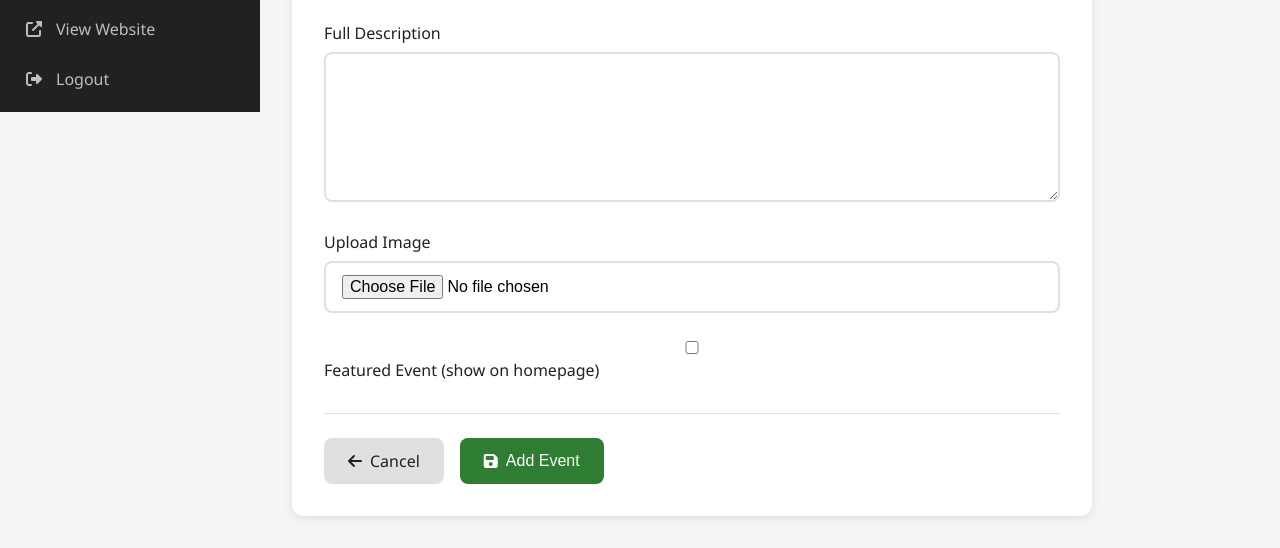
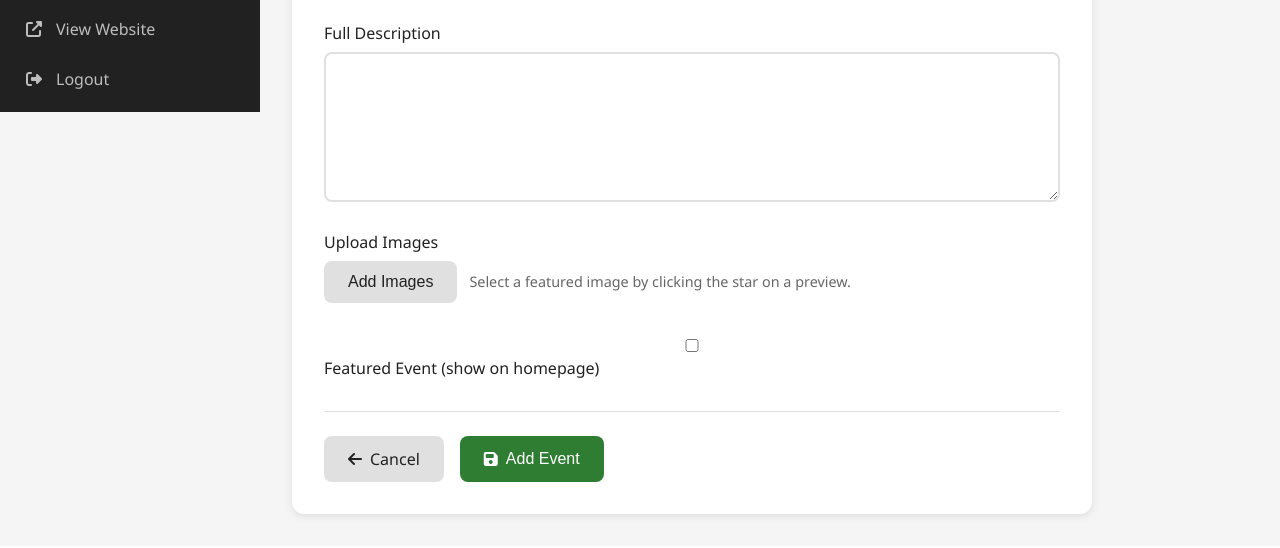
Before and after one commit to HotokeZ/SE-Final-Project-Liliw-Tourism, a Flask app: page /admin/events/add in a window 1280 px wide. Shown: the part 688-1236 px from the top of the page. After the commit the page ends 1209 px from the top, so only its background shows below. Run offline with Flask 2, Linux system fonts and the light colour scheme; the visitor is signed in with stand-in values (Sample User, id 1); some libraries are stand-ins or nearby versions.

Commit message:
Admin/events: replace simple image input with product-style image uploader (preview, featured, multiple)

```diff
--- a/templates/admin/event-form.html
+++ b/templates/admin/event-form.html
@@ -83,13 +83,24 @@
                 </div>
 
                 <div class="form-group">
-                    <label for="image">{{ 'Change' if event else 'Upload' }} Image</label>
-                    <input type="file" id="image" name="image" accept="image/*">
-                    {% if event and event.image_url %}
-                    <div style="margin-top: 10px;">
-                        <img src="{{ event.image_url }}" alt="Current image" style="max-width: 200px; border-radius: 8px;">
+                    <label>{{ 'Change' if event else 'Upload' }} Images</label>
+                    <div id="imageUploader" class="image-uploader">
+                        <input type="file" id="featuredInput" name="image" accept="image/*" style="display:none">
+                        <input type="file" id="galleryInput" name="gallery_images" accept="image/*" multiple style="display:none">
+                        <div class="uploader-controls">
+                            <button type="button" id="addImagesBtn" class="btn btn-secondary">Add Images</button>
+                            <span class="hint">Select a featured image by clicking the star on a preview.</span>
+                        </div>
+                        <div id="imageGrid" class="image-grid">
+                            {% if event and event.image_url %}
+                                <div class="image-item featured">
+                                    <button type="button" class="feature-btn">★</button>
+                                    <img src="{{ event.image_url }}" alt="Current image">
+                                    <button type="button" class="remove-btn">✕</button>
+                                </div>
+                            {% endif %}
+                        </div>
                     </div>
-                    {% endif %}
                 </div>
 
                 <div class="form-group">
@@ -123,5 +134,76 @@
             document.getElementById('sidebar').classList.toggle('collapsed');
         }
     </script>
+    <style>
+        /* Small styles for product image uploader preview */
+        .image-uploader .uploader-controls { display:flex; align-items:center; gap:12px; margin-bottom:8px; }
+        .image-grid { display:flex; gap:10px; flex-wrap:wrap; }
+        .image-item { position:relative; width:140px; height:100px; border-radius:8px; overflow:hidden; background:#f6f7fb; display:flex; align-items:center; justify-content:center; }
+        .image-item img{ width:100%; height:100%; object-fit:cover; display:block }
+        .image-item .feature-btn{ position:absolute; left:6px; top:6px; background:rgba(255,255,255,0.9); border:0; padding:4px 6px; border-radius:6px; cursor:pointer }
+        .image-item.featured { box-shadow:0 0 0 3px rgba(11,102,195,0.12); }
+        .image-item .remove-btn{ position:absolute; right:6px; top:6px; background:rgba(0,0,0,0.5); color:#fff; border:0; padding:4px 6px; border-radius:6px; cursor:pointer }
+        .image-uploader .hint{ color:#666; font-size:0.9rem }
+    </style>
+
+    <script>
+        (function(){
+            var addBtn = document.getElementById('addImagesBtn');
+            var featuredInput = document.getElementById('featuredInput');
+            var galleryInput = document.getElementById('galleryInput');
+            var imageGrid = document.getElementById('imageGrid');
+            // Helper to create preview node
+            function makePreview(fileOrUrl, isExisting){
+                var container = document.createElement('div'); container.className='image-item';
+                var feat = document.createElement('button'); feat.type='button'; feat.className='feature-btn'; feat.textContent='★';
+                var img = document.createElement('img');
+                if(typeof fileOrUrl === 'string') { img.src = fileOrUrl; }
+                else { img.src = URL.createObjectURL(fileOrUrl); img.dataset.fileName = fileOrUrl.name; }
+                var rem = document.createElement('button'); rem.type='button'; rem.className='remove-btn'; rem.textContent='✕';
+                container.appendChild(feat); container.appendChild(img); container.appendChild(rem);
+                // feature toggle
+                feat.addEventListener('click', function(){
+                    Array.from(imageGrid.querySelectorAll('.image-item')).forEach(function(it){ it.classList.remove('featured'); });
+                    container.classList.add('featured');
+                });
+                rem.addEventListener('click', function(){ container.remove(); });
+                return container;
+            }
+            addBtn.addEventListener('click', function(){
+                // open file selector for multiple
+                galleryInput.click();
+            });
+            galleryInput.addEventListener('change', function(e){
+                Array.from(e.target.files).forEach(function(f){ imageGrid.appendChild(makePreview(f)); });
+            });
+
+            // On form submit, pack files into inputs and set price_range (if present on form)
+            var form = document.querySelector('form.form-container');
+            if(form){
+                form.addEventListener('submit', function(evt){
+                    // collect files from previews and construct DataTransfer
+                    var dtFeatured = new DataTransfer();
+                    var dtGallery = new DataTransfer();
+                    var items = imageGrid.querySelectorAll('.image-item');
+                    if(items.length){
+                        // if an item is marked featured, make that the featured file (if it has an associated File)
+                        var featuredNode = imageGrid.querySelector('.image-item.featured') || items[0];
+                        Array.from(items).forEach(function(it){
+                            var img = it.querySelector('img');
+                            if(img && img.dataset && img.dataset.fileName){
+                                // find File in galleryInput.files by name (best-effort)
+                                var name = img.dataset.fileName;
+                                var f = Array.from(galleryInput.files).find(function(ff){ return ff.name === name; });
+                                if(f){ dtGallery.items.add(f); if(it === featuredNode) dtFeatured.items.add(f); }
+                            }
+                        });
+                    }
+                    // assign to inputs
+                    if(dtFeatured.files.length) featuredInput.files = dtFeatured.files;
+                    if(dtGallery.files.length) galleryInput.files = dtGallery.files;
+                });
+            }
+        })();
+    </script>
 </body>
 </html>
```
